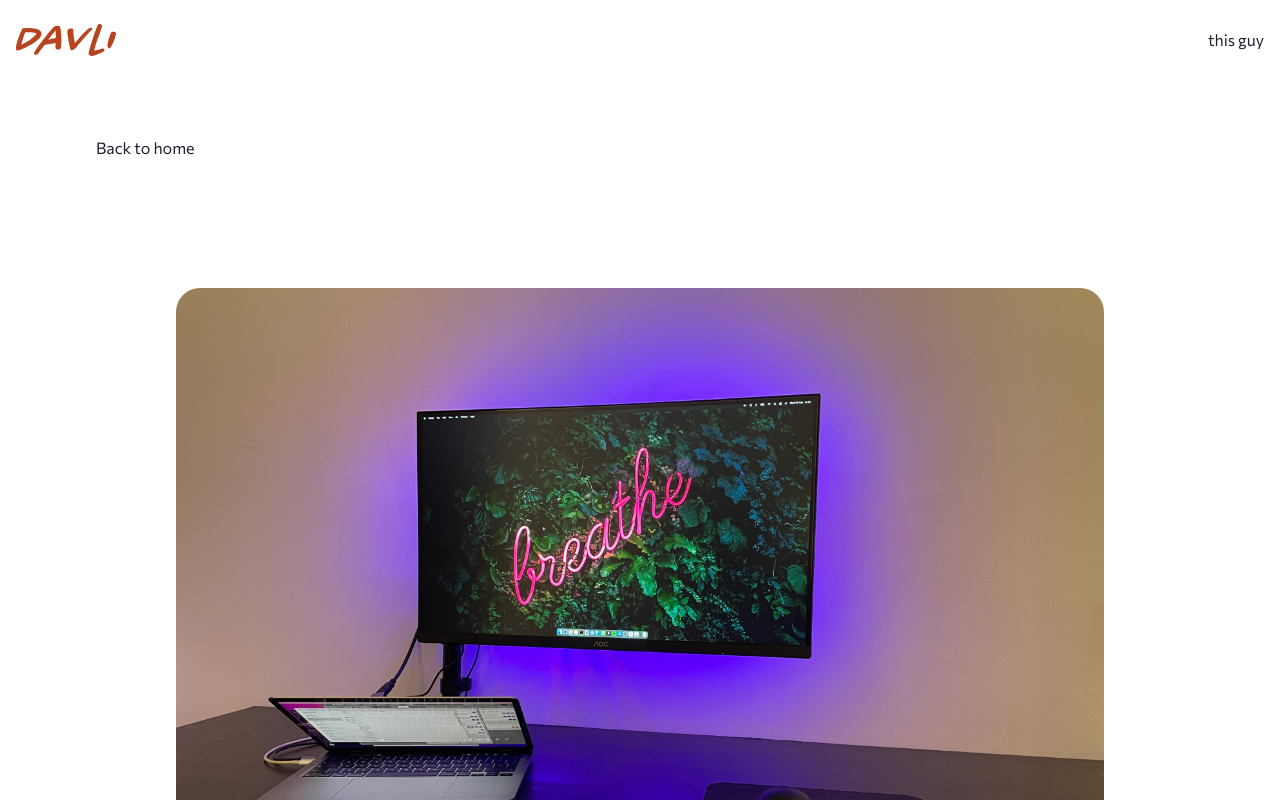
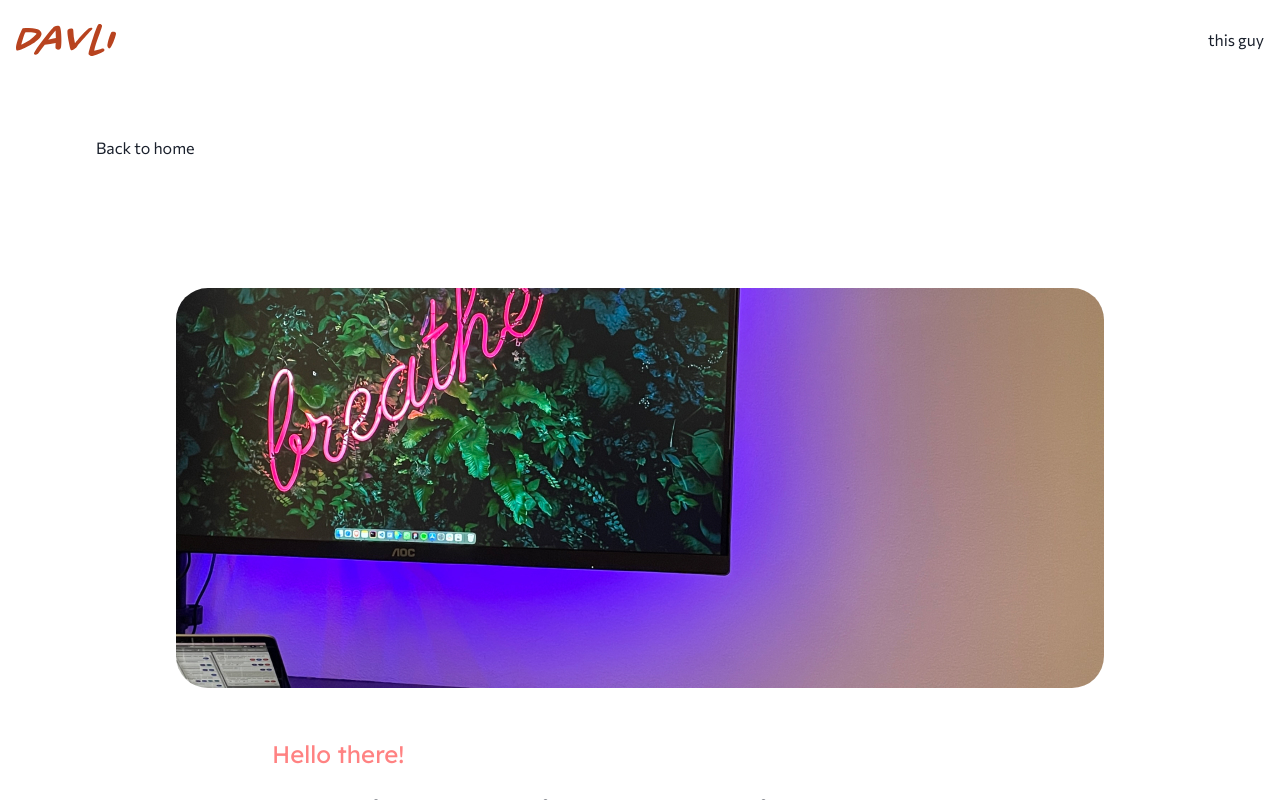
Before and after one commit to KarolisDavli/davli, a Next.js app: page /about in a window 1280 px wide. Shown: the top 800 px of the page. Built offline with nearby package versions, Linux system fonts and the light colour scheme.

Commit message:
about img paralax. Project desc animation

```diff
--- a/pages/about.tsx
+++ b/pages/about.tsx
@@ -34,14 +34,27 @@ export default function Abount() {
       <Meta title="Davli" />
       <FindHome />
       <Container maxW="container.lg" p={{base: "1rem", md: "3rem"}}>
-        <Box display="flex" justifyContent="center">
-          <Image
+        <Box
+          borderRadius="2rem"
+          bgImage="/mysetup.jpg"
+          h="400px"
+          margin="auto"
+          w="100%"
+          bgSize="fit"
+          bgAttachment="fixed"
+          bgPos="50% -100%"
+          pos="relative"
+          bgRepeat="no-repeat"
+        >
+          {/* <Image
             // boxSize={{base: "auto", sm: "auto", md: "600px"}}
             // width={{base: "auto", sm: "auto", md: "auto"}}
+            maxW="auto"
+            maxH="600px"
             borderRadius="1.5rem"
             src="/mysetup.jpg"
             alt="picture of not me"
-          />
+          /> */}
         </Box>
       </Container>
 
```
Also changed, not shown: pages/sanjow.tsx (+61 -4 lines).
